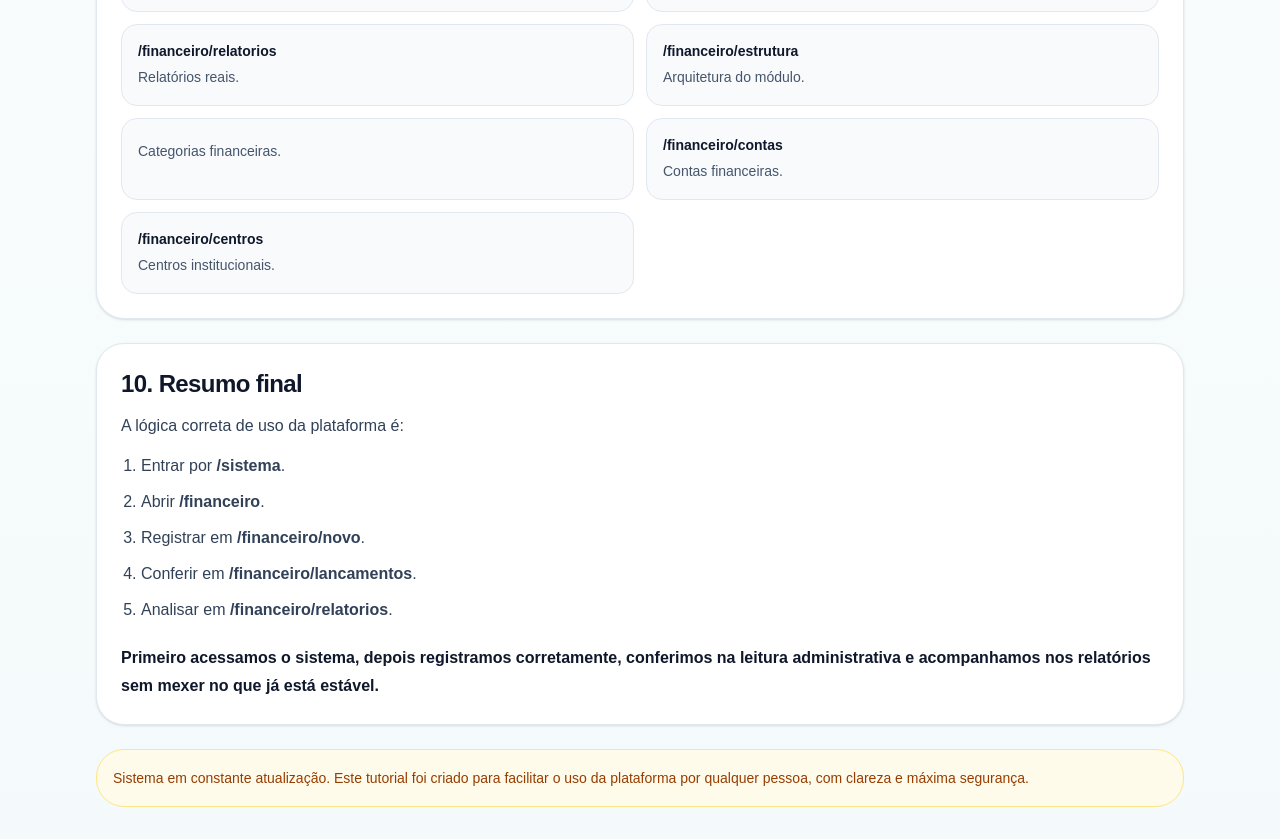
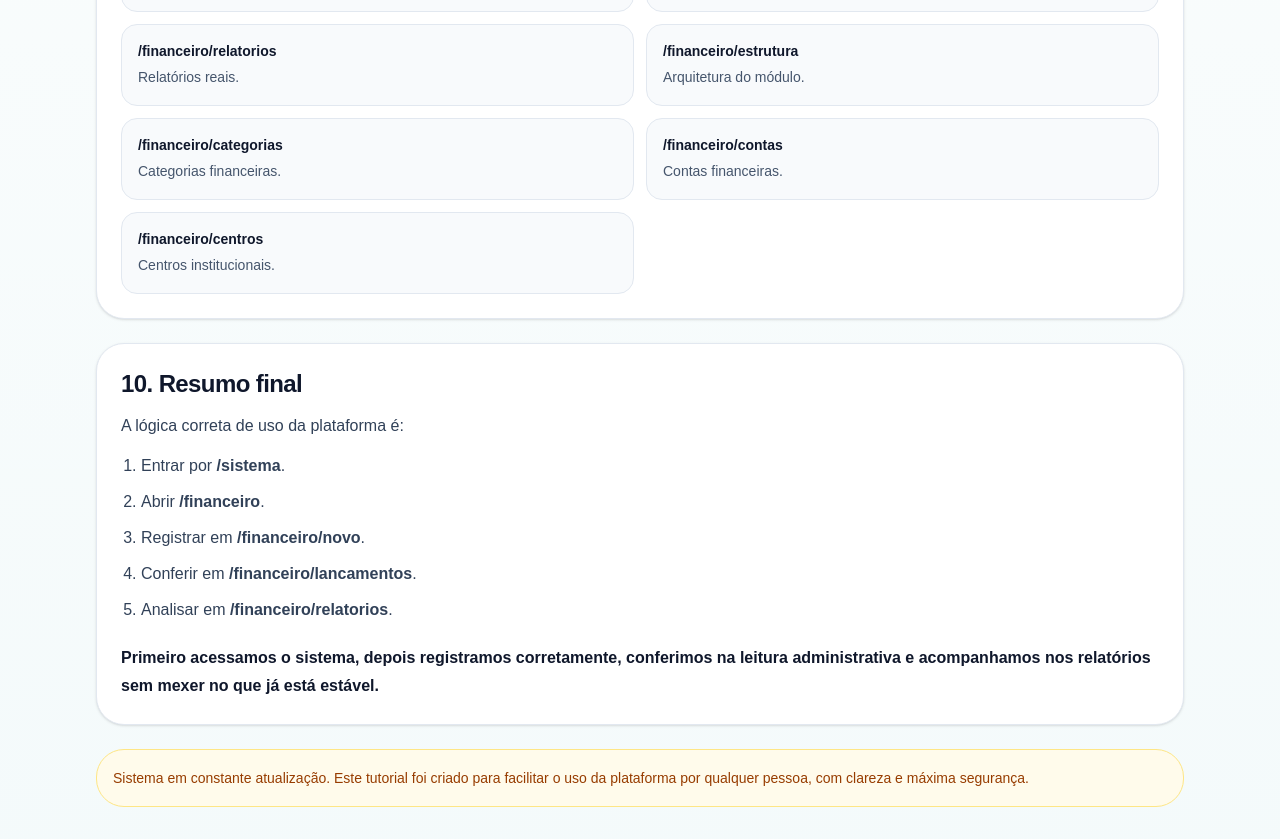
Before and after one commit to ricardogrupoexecutivo1-cpu/aurora-loja-maconica, a Next.js app: page /como-usar in a window 1280 px wide. Shown: the part 3600-4439 px from the top of the page. Built offline with nearby package versions, Linux system fonts and the light colour scheme.

Commit message:
tutorial completo e central de ajuda da loja maçonica em camada isolada

```diff
--- a/src/app/como-usar/page.tsx
+++ b/src/app/como-usar/page.tsx
@@ -94,9 +94,7 @@ export default function ComoUsarPage() {
         </section>
 
         <Bloco titulo="1. Como entrar na plataforma">
-          <p>
-            O caminho principal para começar é sempre a página do sistema:
-          </p>
+          <p>O caminho principal para começar é sempre a página do sistema:</p>
           <div className="rounded-2xl border border-slate-200 bg-slate-50 p-4 font-semibold text-slate-900">
             /sistema
           </div>
@@ -270,16 +268,14 @@ export default function ComoUsarPage() {
             <Item titulo="/financeiro/lancamentos" descricao="Leitura administrativa." />
             <Item titulo="/financeiro/relatorios" descricao="Relatórios reais." />
             <Item titulo="/financeiro/estrutura" descricao="Arquitetura do módulo." />
-            <Item title="/financeiro/categorias" descricao="Categorias financeiras." />
+            <Item titulo="/financeiro/categorias" descricao="Categorias financeiras." />
             <Item titulo="/financeiro/contas" descricao="Contas financeiras." />
             <Item titulo="/financeiro/centros" descricao="Centros institucionais." />
           </div>
         </Bloco>
 
         <Bloco titulo="10. Resumo final">
-          <p>
-            A lógica correta de uso da plataforma é:
-          </p>
+          <p>A lógica correta de uso da plataforma é:</p>
           <ol className="list-decimal space-y-2 pl-5">
             <li>Entrar por <strong>/sistema</strong>.</li>
             <li>Abrir <strong>/financeiro</strong>.</li>
```
